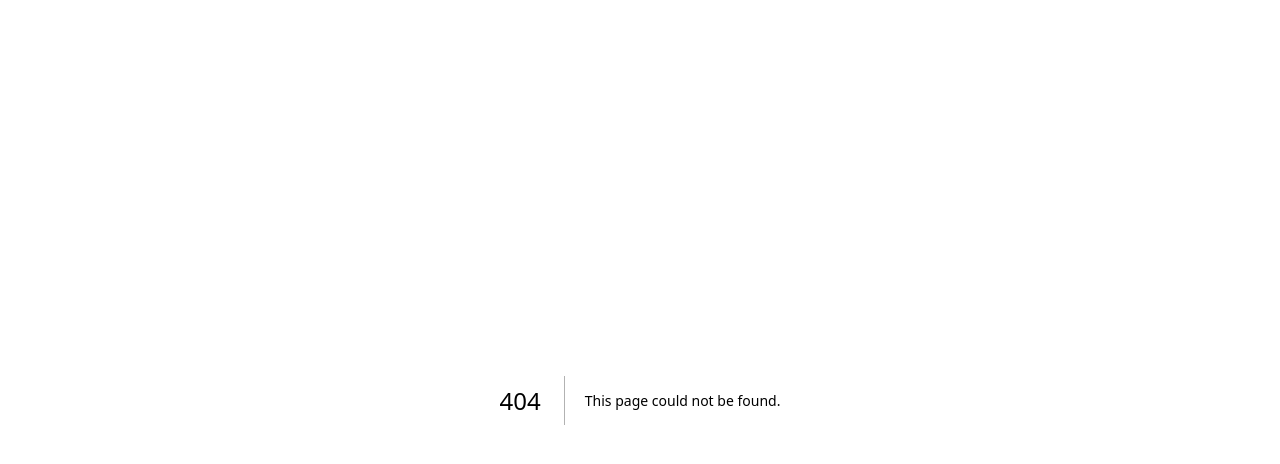
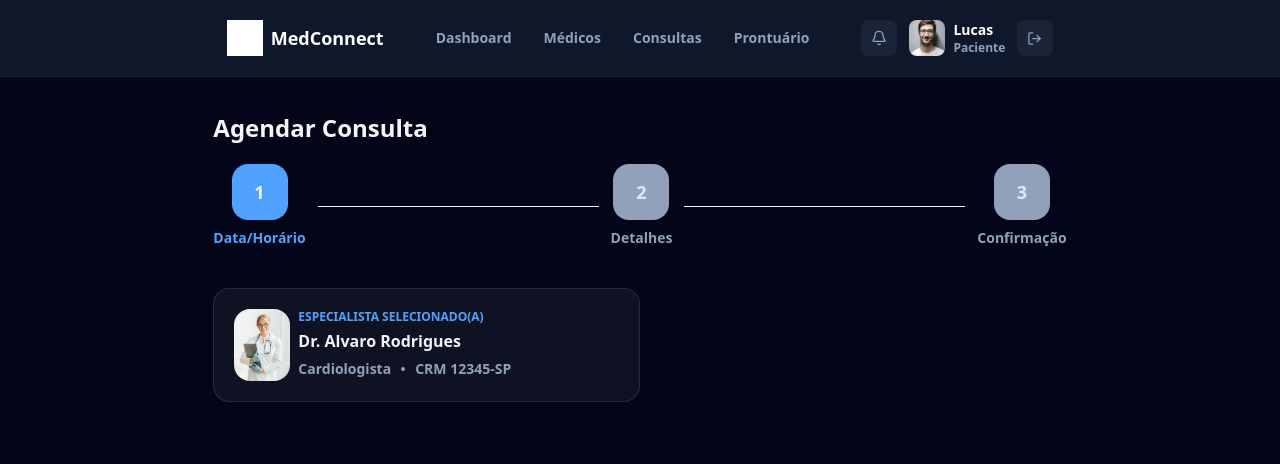
Before and after one commit to MatheusMartinsDeveloper/MedConnect, a Next.js app: page /user/patient/doctors/doctor/schedule in a window 1280 px wide. Before the commit this address had no page. Shown: the top 464 px of the page. Built offline with nearby package versions, Linux system fonts and the light colour scheme; grey boxes are pictures that could not be loaded.

Commit message:
feat(Appointment): Build Title and Progress Step

```diff
--- /dev/null
+++ b/app/components/patient/doctors/details/appointment/DoctorCard.tsx
@@ -0,0 +1,26 @@
+import { Dot } from "lucide-react";
+import Image from "next/image";
+
+export default function DoctorCard() {
+    return (
+        <div className="flex gap-2 w-1/2 bg-white/5 border border-white/10 rounded-2xl p-5">
+            <div className="relative w-14 h-auto">
+                <Image
+                    className="object-cover rounded-2xl"
+                    src={"/assets/doctor_profile_picture.png"}
+                    alt="Doctor Profile Picture"
+                    fill
+                />
+            </div>
+            <div className="flex flex-col gap-1">
+                <span className="text-blue-400 text-xs uppercase font-poppins font-bold">Especialista Selecionado(a)</span>
+                <span className="text-slate-100 text-base font-poppins font-semibold">Dr. Alvaro Rodrigues</span>
+                <div className="flex items-center">
+                    <span className="text-slate-400 text-sm font-inter font-semibold">Cardiologista</span>
+                    <Dot className="text-slate-400" />
+                    <span className="text-slate-400 text-sm font-inter font-semibold">CRM 12345-SP</span>
+                </div>
+            </div>
+        </div>
+    );
+}
--- /dev/null
+++ b/app/components/patient/doctors/details/appointment/DoctorDateSection.tsx
@@ -0,0 +1,9 @@
+import DoctorCard from "./DoctorCard";
+
+export default function DoctorDateSection() {
+    return (
+        <section className="flex flex-col w-2/3">
+            <DoctorCard />
+        </section>
+    );
+}
--- /dev/null
+++ b/app/components/patient/doctors/details/appointment/ProgressStep.tsx
@@ -0,0 +1,38 @@
+"use client";
+import { Separator } from "@/components/ui/separator";
+import { Check } from "lucide-react";
+import { usePathname } from "next/navigation";
+
+export default function ProgressStep() {
+    const pathname = usePathname();
+    let route1 = false;
+    let route2 = false;
+    let route3 = false;
+
+    if (pathname === "/user/patient/doctors/doctor/schedule") route1 = true;
+
+    return (
+        <div className="flex items-center gap-3 w-full">
+            <div className="flex flex-col items-center gap-2 flex-1">
+                <div className={`flex justify-center items-center w-14 h-14 bg-blue-400 rounded-2xl`}>
+                    <span className={`text-slate-100 text-lg font-poppins font-bold`}>1</span>
+                </div>
+                <span className={`text-blue-400 text-sm font-inter font-bold text-nowrap`}>Data/Horário</span>
+            </div>
+            <Separator className="bg-slate-100 flex-5 h-1" orientation="horizontal" />
+            <div className="flex flex-col items-center gap-2 flex-1">
+                <div className={route2 ? "bg-blue-400" : "flex justify-center items-center w-14 h-14 bg-slate-400 rounded-2xl"}>
+                    <span className={route2 ? "text-slate-100" : "text-slate-200 text-lg font-poppins font-bold"}>2</span>
+                </div>
+                <span className={route2 ? "text-blue-400" : "text-slate-400 text-sm font-inter font-bold text-nowrap"}>Detalhes</span>
+            </div>
+            <Separator className="bg-slate-100 flex-5 h-1" orientation="horizontal" />
+            <div className="flex flex-col items-center gap-2 flex-1">
+                <div className={route3 ? "bg-blue-400" : "flex justify-center items-center w-14 h-14 bg-slate-400 rounded-2xl"}>
+                    <span className={route3 ? "text-slate-100" : "text-slate-200 text-lg font-poppins font-bold"}>3</span>
+                </div>
+                <span className={route3 ? "text-blue-400" : "text-slate-400 text-sm font-inter font-bold text-nowrap"}>Confirmação</span>
+            </div>
+        </div>
+    );
+}
--- /dev/null
+++ b/app/components/patient/doctors/details/appointment/TitleSection.tsx
@@ -0,0 +1,10 @@
+import ProgressStep from "./ProgressStep";
+
+export default function TitleSection() {
+    return (
+        <section className="space-y-5 w-2/3">
+            <h1 className="text-slate-100 text-2xl font-poppins font-bold">Agendar Consulta</h1>
+            <ProgressStep />
+        </section>
+    );
+}
--- /dev/null
+++ b/app/user/patient/doctors/doctor/schedule/page.tsx
@@ -0,0 +1,11 @@
+import TitleSection from "@/app/components/patient/doctors/details/appointment/TitleSection";
+import DoctorDateSection from "@/app/components/patient/doctors/details/appointment/DoctorDateSection";
+
+export default function Schedule() {
+    return (
+        <main className="flex flex-col items-center gap-10 w-full pt-28">
+            <TitleSection />
+            <DoctorDateSection />
+        </main>
+    );
+}
```
